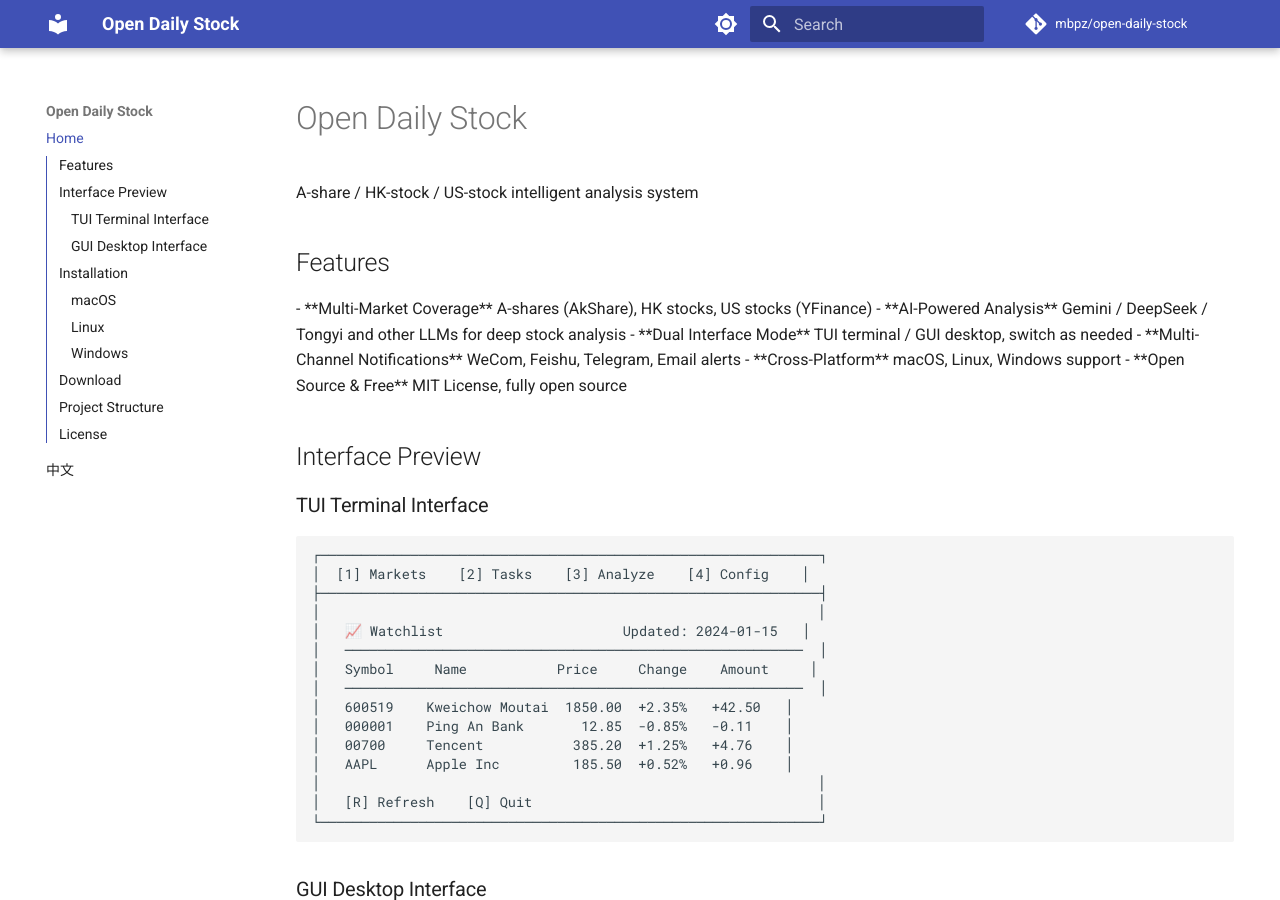
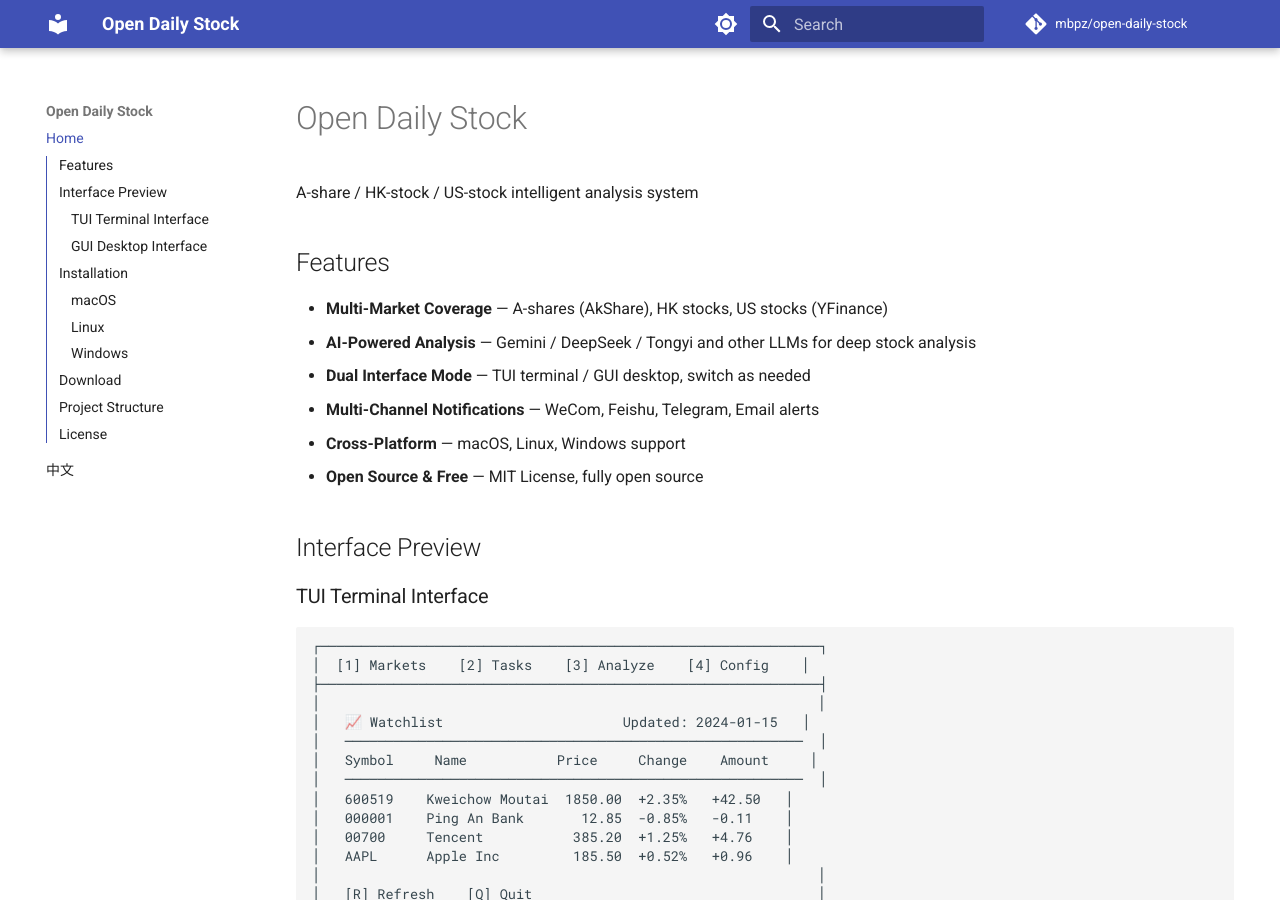
Before and after one commit to mbpz/open-daily-stock, an MkDocs documentation site: the page built from docs/en/index.md, in a window 1280 px wide and 900 px high. Built offline with MkDocs 1.6.1 and Material for MkDocs 9.7.7, drawn with Linux system fonts in a browser that asks for light colours; comment, search, counter and statistics services are not loaded.

Commit message:
fix: simplify features list syntax to avoid markdown rendering issues

```diff
--- a/docs/en/index.md
+++ b/docs/en/index.md
@@ -4,27 +4,12 @@ A-share / HK-stock / US-stock intelligent analysis system
 
 ## Features
 
-<div class="grid cards" markdown>
-
-- **Multi-Market Coverage**
-  A-shares (AkShare), HK stocks, US stocks (YFinance)
-
-- **AI-Powered Analysis**
-  Gemini / DeepSeek / Tongyi and other LLMs for deep stock analysis
-
-- **Dual Interface Mode**
-  TUI terminal / GUI desktop, switch as needed
-
-- **Multi-Channel Notifications**
-  WeCom, Feishu, Telegram, Email alerts
-
-- **Cross-Platform**
-  macOS, Linux, Windows support
-
-- **Open Source & Free**
-  MIT License, fully open source
-
-</div>
+- **Multi-Market Coverage** — A-shares (AkShare), HK stocks, US stocks (YFinance)
+- **AI-Powered Analysis** — Gemini / DeepSeek / Tongyi and other LLMs for deep stock analysis
+- **Dual Interface Mode** — TUI terminal / GUI desktop, switch as needed
+- **Multi-Channel Notifications** — WeCom, Feishu, Telegram, Email alerts
+- **Cross-Platform** — macOS, Linux, Windows support
+- **Open Source & Free** — MIT License, fully open source
 
 ## Interface Preview
 
```
Also changed, not shown: docs/zh/index.md (+6 -21 lines).
